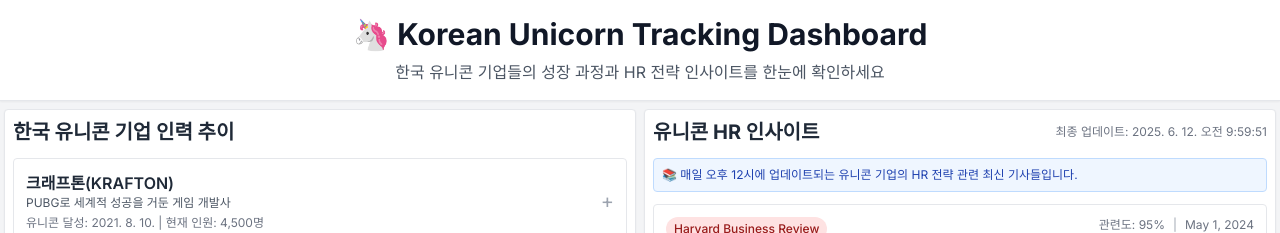
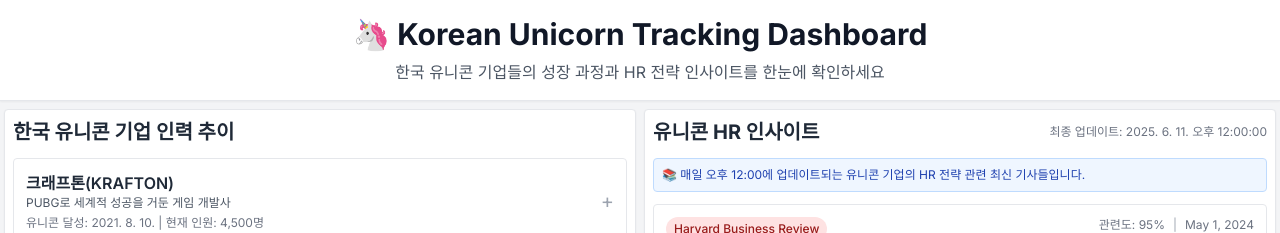
Before and after one commit to sangkwon9/korean-unicorn-tracking, a Next.js app: page /korean-unicorn-tracking/ in a window 1280 px wide. Shown: the top 233 px of the page. Built offline with nearby package versions, Linux system fonts and the light colour scheme.

Commit message:
Fix HR insights update time to show daily 12:00 PM updates

```diff
--- a/src/components/HRArticles.tsx
+++ b/src/components/HRArticles.tsx
@@ -11,10 +11,33 @@
   const [lastUpdated, setLastUpdated] = useState<string>('');
 
   useEffect(() => {
-    // 현재 시간을 한국 시간으로 설정
+    // 매일 오후 12:00에 업데이트되는 것처럼 표시
     const now = new Date();
     const koreanTime = new Date(now.getTime() + (9 * 60 * 60 * 1000)); // UTC+9
-    setLastUpdated(koreanTime.toLocaleString('ko-KR'));
+
+    // 현재 한국 시간이 오후 12시 이전이면 전날 12시, 이후면 오늘 12시로 설정
+    const today = new Date(koreanTime.getFullYear(), koreanTime.getMonth(), koreanTime.getDate());
+    const todayNoon = new Date(today.getTime() + (12 * 60 * 60 * 1000)); // 오늘 오후 12:00
+
+    let updateTime;
+    if (koreanTime < todayNoon) {
+      // 현재 시간이 오늘 오후 12시 이전이면 어제 오후 12시
+      const yesterday = new Date(today.getTime() - (24 * 60 * 60 * 1000));
+      updateTime = new Date(yesterday.getTime() + (12 * 60 * 60 * 1000));
+    } else {
+      // 현재 시간이 오늘 오후 12시 이후면 오늘 오후 12시
+      updateTime = todayNoon;
+    }
+
+    setLastUpdated(updateTime.toLocaleString('ko-KR', {
+      year: 'numeric',
+      month: 'numeric',
+      day: 'numeric',
+      hour: 'numeric',
+      minute: '2-digit',
+      second: '2-digit',
+      hour12: true
+    }));
   }, []);
 
   const formatDate = (dateString: string) => {
@@ -47,7 +70,7 @@
 
       <div className="mb-3 p-2 bg-blue-50 border border-blue-200 rounded">
         <p className="text-xs text-blue-800">
-          📚 매일 오후 12시에 업데이트되는 유니콘 기업의 HR 전략 관련 최신 기사들입니다.
+          📚 매일 오후 12:00에 업데이트되는 유니콘 기업의 HR 전략 관련 최신 기사들입니다.
         </p>
       </div>
 
```
